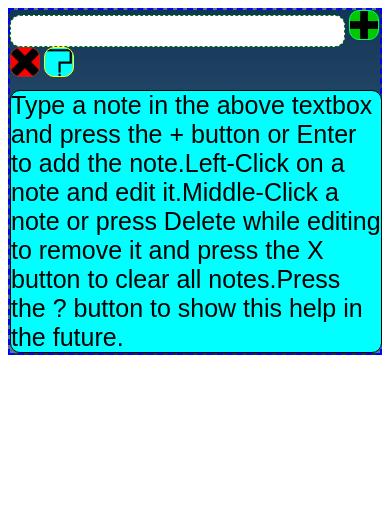
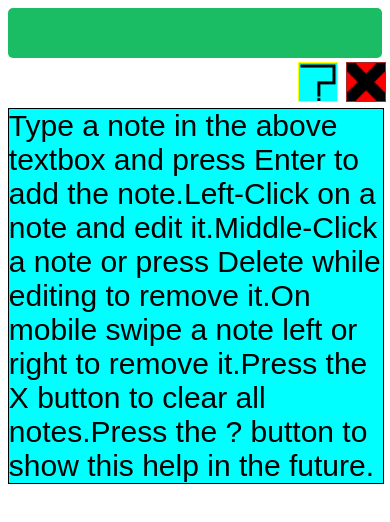
Before and after one commit to document10/simple-notes-app, a plain HTML site: page index.html in a window 390 px wide. Drawn offline with Linux system fonts and the light colour scheme.

Commit message:
Responsive design,dark mode

```diff
--- a/index.html
+++ b/index.html
@@ -7,10 +7,12 @@
     </head>
     <body>
         <div id="main">
-            <input type="text" title="Insert note here" name="note" id="input">
-            <button id="add" title="Add note(Enter)"></button>
-            <button id="clear" title="Clear notes"></button>
-            <button id="help" title="Show help"></button>
+            <div id="control">
+                <input type="text" title="Insert note here" name="note" id="input">
+                <button id="clear" title="Clear notes"></button>
+                <button id="help" title="Show help"></button>
+            </div>
+            <div id="spacer"></div>
             <div id="notes"></div>
         </div>
         <script src="script.js"></script>
--- a/script.js
+++ b/script.js
@@ -1,10 +1,9 @@
-var add = document.getElementById("add")
 var clear = document.getElementById("clear")
 var help = document.getElementById("help")
 var input = document.getElementById("input")
 var disp = document.getElementById("notes")
 var notes = {}
-var i = 0
+var i = 0,touchstartX = 0,touchendX = 0,touchstartY = 0,touchendY = 0,thesholdX = 100,tresholdY = 20
 
 var addNote = () => {
     if(input.value==""){
@@ -24,6 +23,16 @@ var addNote = () => {
         if(e.code == "Delete" || el.innerHTML == "" || el.innerHTML == null)removeNote(Number(el.id))
     })
     disp.appendChild(el)
+    el.addEventListener('touchstart', e => {
+      touchstartX = e.changedTouches[0].screenX
+      touchstartY = e.changedTouches[0].screenY
+    })
+
+    el.addEventListener('touchend', e => {
+      touchendX = e.changedTouches[0].screenX
+      touchendY = e.changedTouches[0].screenY
+      swipeHandler(el.id)
+    })
     input.value= ""
     notes[Number(el.id)]=el
     i++
@@ -38,14 +47,16 @@ var removeNote = (n) =>{
     document.getElementById(n).remove()
 }
 var showHelp = () => {
-    input.value = "Type a note in the above textbox and press the + button or Enter to add the note.Left-Click on a note and edit it.Middle-Click a note or press Delete while editing to remove it and press the X button to clear all notes.Press the ? button to show this help in the future."
+    input.value = "Type a note in the above textbox and press Enter to add the note.Left-Click on a note and edit it.Middle-Click a note or press Delete while editing to remove it.On mobile swipe a note left or right to remove it.Press the X button to clear all notes.Press the ? button to show this help in the future."
     addNote()
 }
 
+var swipeHandler = (id) => {
+    if(Math.abs(touchstartX-touchendX)>= thesholdX && Math.abs(touchstartY-touchendY)<=touchendY) removeNote(Number(id))
+    console.log(String(touchstartX - touchendX)+" "+id)
+    console.log(String(touchstartX - touchendX)+" "+id)
+}
 
-add.addEventListener("click",(e)=>{
-    addNote();
-})
 input.addEventListener("keypress",(e)=>{
     if(e.key=="Enter")addNote();
 })
--- a/style.css
+++ b/style.css
@@ -1,5 +1,9 @@
 body{
     font-family: Arial, Helvetica, sans-serif;
+    color: #000000;
+    background-color: #ffffff;
+    padding: 0%;
+    margin: 0%;
 }
 
 span {
@@ -7,82 +11,85 @@ span {
     overflow: hidden;
     word-wrap: normal;
     padding: 0%;
+    margin: 0%;
     display: block;
 }
 
 button {
-    height: 30px;
-    width: 30px;
-    font-size: 25px;
+    height: 40px;
+    width: 40px;
     border: 1px solid;
-    border-radius: 10px;
     align-items: center;
+    position: relative;
+    float: right;
     padding: 0%;
-    margin: 0%;
+    margin: 1%;
     background-repeat: no-repeat;
     background-position: center;
     background-size: cover;
+    background-color: #000000;
 }
 
-#input {
-    height: 30px;
-    width: 90%;
-    font-size: 25px;
-    border: 1px dashed green;
-    border-radius: 10px;
+.el {
+    font-size: 30px;
+    border: 1px solid black;
+    background-color: rgb(0, 255, 255);
+    width: 96%;
+    padding: 0px;
+    margin: 2% 2% 0% 2%;
+    transition: all 0.5s;
+}
+
+.el:hover {
+    background-color: rgb(24, 124, 150);
+    border: 1px rgb(104, 104, 104);
+}
+
+#main {
     padding: 0%;
     margin: 0%;
 }
 
-#main {
-    background-image: linear-gradient(#123456,#567890);
-    border: dashed 2px blue;
+#control {
+    position: fixed;
+    width: 100%;
+    height: max-content;
     padding: 0%;
     margin: 0%;
 }
 
-.el {
-    font-size: 25px;
-    border: 1px solid black;
-    border-radius: 10px;
-    background-color: aqua;
-    width: 100%;
-    padding: 0%;
-    margin: 10px 0% 0% 0%;
-    transition: all 0.5s;
+#spacer {
+    height: 100px;
 }
 
-.el:hover {
-    background-color: white;
-    border: 2px dashed white;
-    width: 99%;
+#input {
+    height: 50px;
+    width: 96%;
+    font-size: 40px;
+    border: 5px green;
     border-radius: 5px;
+    background-color: #1abd63;
+    color: #000000;
+    padding: 0px;
+    margin: 2% 2% 0px 2%;
+    transition: all 0.5s;
+    align-self: center;
 }
 
-
-#add {
-    background-image: url("add.png");
-    background-color: rgb(0, 200, 0);
-    border-color: rgb(0, 255, 100);
-    transform: none;
-    transition: all 0.5s;
-}
-#add:hover{
-    transform: rotateZ(30deg);
-    border-color: #00ffb3;
-    background-color: #00aa00;
+#input:hover {
+    border: #00ffb3 3px;
+    background-color: #187913;
+    color: #ffffff;
 }
 
 #clear {
     background-image: url("clear.png");
     background-color: red;
     border-color: brown;
-    transform: none;
     transition: all 0.5s;
 }
 
 #clear:hover{
-    transform: rotateZ(25deg);
     border-color: black;
     background-color: rgb(127, 0, 0);
 }
@@ -91,12 +98,41 @@ button {
     background-image: url("help.png");
     background-color: cyan;
     border-color: yellow;
-    transform: none;
     transition: all 0.5s;
 }
 
 #help:hover{
-    transform: rotateZ(15deg);
     border-color: #ffffff;
     background-color: rgb(127, 255, 255);
 }
+
+@media (prefers-color-scheme: dark) {
+
+    body{
+        color: #ffffff;
+        background-color: #252525;
+    }
+
+    .el {
+        border: 1px solid rgb(255, 255, 255);
+        background-color: rgb(220, 220, 0);
+        color: #000000;
+    }
+
+    .el:hover {
+        background-color: rgb(150, 150, 0);
+        border: 1px rgb(0, 0, 0);
+    }
+
+    #input {
+        border: 5px #ff00aa;
+        background-color: #000000;
+        color: #eeeeee;
+    }
+
+    #input:hover {
+        border: #ff00cc 3px;
+        background-color: #272727;
+        color: #ffffff;
+    }
+}
```
Also changed, not shown: 1 other file.
